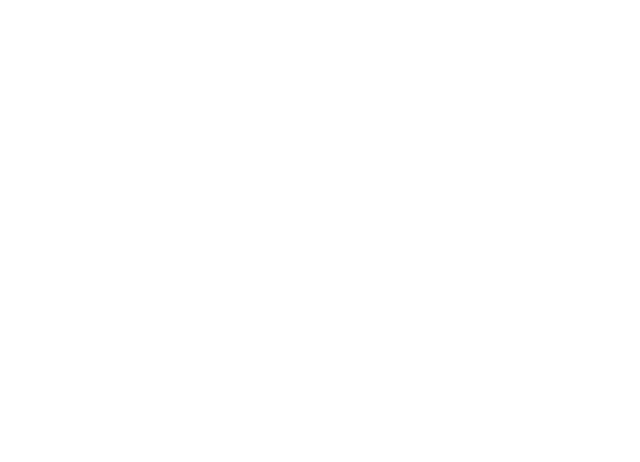
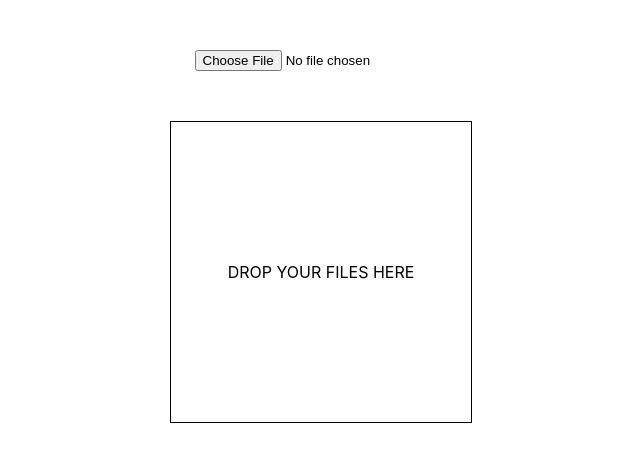
Before and after one commit to Iwasherd/goIt, a React (Create React App) app in the folder client/: page / in a window 1280 px wide. Shown: the top 462 px of the page, without its empty margins (319-959 px from the left). Built offline with nearby package versions, Linux system fonts and the light colour scheme.

Commit message:
Added file upload file reader

```diff
--- a/client/src/App.css
+++ b/client/src/App.css
@@ -1,5 +1,10 @@
 .App {
   text-align: center;
+  display: flex;
+  justify-content: center;
+  padding: 50px 0;
+  flex-direction: column;
+  align-items: center;
 }
 
 .App-logo {
@@ -32,7 +37,47 @@
   from {
     transform: rotate(0deg);
   }
+
   to {
     transform: rotate(360deg);
   }
 }
+
+.file__container {
+  max-width: 1200px;
+  width: 100%;
+  display: flex;
+  justify-content: center;
+  align-items: center;
+  flex-direction: column;
+}
+
+.file__drop {
+  width: 300px;
+  height: 300px;
+  border: 1px solid #000;
+  margin-top: 50px;
+
+  display: flex;
+  align-items: center;
+  justify-content: center;
+  text-transform: uppercase;
+
+}
+
+.file__drop-active {
+  border: 1px dashed rgb(40, 192, 53);
+  color: rgb(40, 192, 53);
+}
+
+.file__drop-active * {
+  pointer-events: none;
+}
+
+.preview__container {
+  margin: 20px 0;
+}
+
+.preview__img {
+  width: 300px;
+}
--- a/client/src/App.js
+++ b/client/src/App.js
@@ -1,9 +1,15 @@
+import React, { useState } from 'react';
 import './App.css';
+import DropZone from './containers/DropZone';
+import Preview from './containers/Preview';
 
 function App() {
+  const [file, setFile] = useState(null);
+  console.log("🚀 ~ file: App.js ~ line 8 ~ App ~ file", file)
   return (
     <div className="App">
-
+      <DropZone setFile={setFile} />
+      <Preview img={file} />
     </div>
   );
 }
--- /dev/null
+++ b/client/src/components/DropZoneView.js
@@ -0,0 +1,29 @@
+import React from 'react';
+import propTypes from 'prop-types';
+
+const DropZoneView = ({ handleDrop, handleDragEnter, handleDragLeave, isActive }) => {
+  return (
+    <div className="file__container">
+      <input className="file__input" type="file" />
+
+      <div
+        onDragEnter={handleDragEnter}
+        onDragOver={handleDragEnter}
+        onDrop={handleDrop}
+        onDragLeave={handleDragLeave}
+        className={`file__drop ${isActive && 'file__drop-active'}`}
+      >
+        drop your files here
+      </div>
+    </div>
+  );
+};
+
+DropZoneView.propTypes = {
+  handleDragEnter: propTypes.func,
+  handleDragLeave: propTypes.func,
+  handleDrop: propTypes.func,
+  isActive: propTypes.bool,
+};
+
+export default DropZoneView;
--- /dev/null
+++ b/client/src/components/PreviewView.js
@@ -0,0 +1,18 @@
+import React from 'react';
+import propTypes from 'prop-types';
+
+const PreviewView = ({ img, loading }) => {
+  return (
+    <div className="preview__container">
+      {loading && 'loading ...'}
+      {img && <img className='preview__img' src={img} alt="img" />}
+    </div>
+  );
+};
+
+PreviewView.propTypes = {
+  img: propTypes.object,
+  loading: propTypes.bool,
+};
+
+export default PreviewView;
--- a/client/src/containers/DropZone.js
+++ b/client/src/containers/DropZone.js
@@ -1,8 +1,50 @@
-import React from 'react';
+import React, { useState } from 'react';
 import propTypes from 'prop-types';
 
-const DropZone = () => {
-  return <div></div>;
+import DropZoneView from '../components/DropZoneView';
+
+const DropZone = ({ setFile }) => {
+  const [isActive, setIsActive] = useState(false);
+
+  const prevents = (e) => {
+    e.persist();
+    e.preventDefault();
+    e.stopPropagation();
+  };
+
+  const handleDrop = (e) => {
+    prevents(e);
+
+    setIsActive(false);
+    const { dataTransfer } = e;
+    if (dataTransfer) {
+      const [file] = dataTransfer.files;
+      setFile(file);
+    }
+  };
+
+  const handleDragEnter = (e) => {
+    prevents(e);
+    setIsActive(true);
+  };
+
+  const handleDragLeave = (e) => {
+    prevents(e);
+    setIsActive(false);
+  };
+
+  return (
+    <DropZoneView
+      handleDrop={handleDrop}
+      handleDragEnter={handleDragEnter}
+      handleDragLeave={handleDragLeave}
+      isActive={isActive}
+    />
+  );
 };
 
-DropZone.propTypes = {};
+DropZone.propTypes = {
+  setFile: propTypes.func.isRequired,
+};
+
+export default DropZone;
--- /dev/null
+++ b/client/src/containers/Preview.js
@@ -0,0 +1,40 @@
+import React, { useState, useEffect, useMemo, useCallback } from 'react';
+import propTypes from 'prop-types';
+
+import PreviewView from '../components/PreviewView';
+
+const Preview = ({ img }) => {
+  const fileReader = useMemo(() => new FileReader(), []);
+
+  const [loading, setLoading] = useState(false);
+  const [previewImg, setPreviewImg] = useState(null);
+
+  const startReading = useCallback((file) => {
+    fileReader.onloadstart = () => setLoading(true);
+    fileReader.onloadend = () => setLoading(false);
+    fileReader.onprogress = (e) => console.log('propgress', e);
+    fileReader.onload = (e) => hundleLoaded(e);
+
+    fileReader.readAsDataURL(file);
+  }, []);
+
+  useEffect(() => {
+    if (img) {
+      startReading(img);
+    }
+  }, [img, startReading]);
+
+
+  const hundleLoaded = (e: ProgressEvent<FileReader>, delay: number) => {
+    const file = e.target && e.target.result;
+    setPreviewImg(file);
+  };
+
+  return <PreviewView loading={loading} img={previewImg} />;
+};
+
+Preview.propTypes = {
+  img: propTypes.object,
+};
+
+export default Preview;
```
Also changed, not shown: client/src/index.css (line endings or trailing spaces), 1 other file (tests, documents, lock files or other folders).
